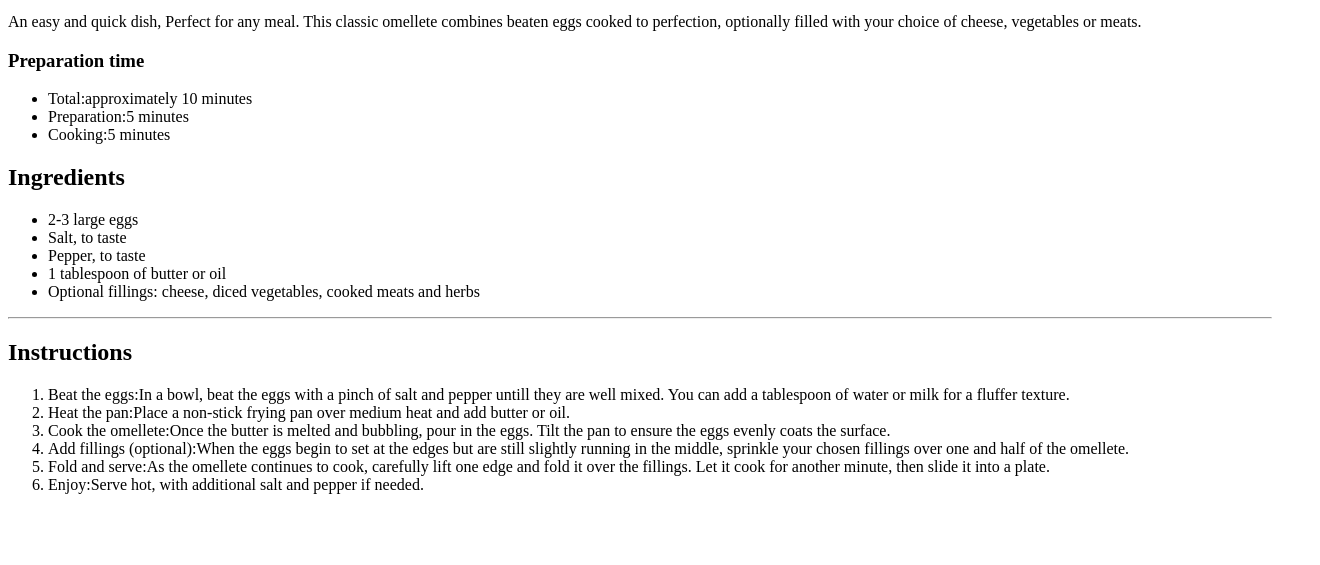
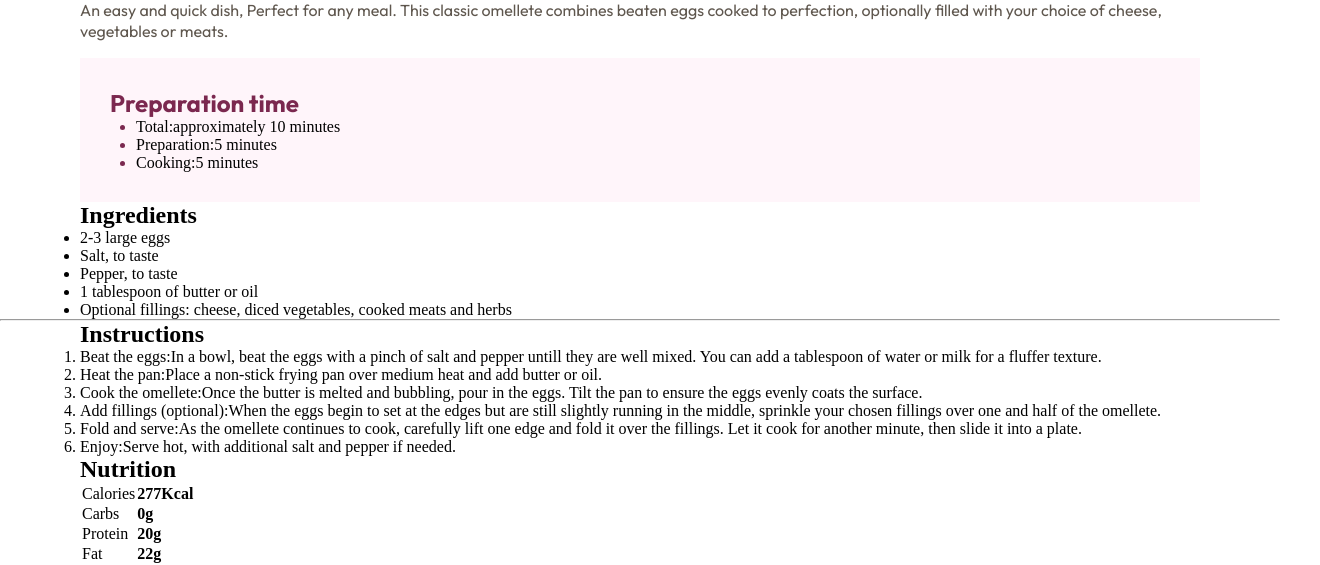
Before and after one commit to Eggys321/omelette-recipe-page, a plain HTML site: page index.html in a window 1280 px wide. Shown: the part 666-1231 px from the top of the page, 1320 px wide, since content can reach past the window. Before the commit the page ends 1176 px from the top, so only its background shows below. Drawn offline with Linux system fonts and the light colour scheme.

Commit message:
fixes: styles

```diff
--- a/index.html
+++ b/index.html
@@ -8,55 +8,123 @@
       href="assets/favicon-32x32.png"
       type="image/x-icon"
     />
+    <link rel="stylesheet" href="style.css">
     <title>omelette-receipe-page</title>
   </head>
   <body>
-    <main>
+    <main class="main-wrapper">
       <!-- section-1 - for omelette-img -->
-      <section>
+      <section class="section-1">
         <img src="assets/image-omelette.jpeg" alt="image-omelette" />
       </section>
       <!-- section-2 -->
-      <section>
+      <section class="section-2 container">
         <h1>Simple Omelette Receipe</h1>
         <p>
           An easy and quick dish, Perfect for any meal. This classic omellete
           combines beaten eggs cooked to perfection, optionally filled with your
           choice of cheese, vegetables or meats.
         </p>
-        <div>
+        <div class="section-2-div">
           <h3>Preparation time</h3>
           <ul>
-                <li> <span>Total:</span>approximately 10 minutes</li>
-                <li> <span>Preparation:</span>5 minutes</li>
-                <li> <span>Cooking:</span>5 minutes</li>
+            <li><span>Total:</span>approximately 10 minutes</li>
+            <li><span>Preparation:</span>5 minutes</li>
+            <li><span>Cooking:</span>5 minutes</li>
           </ul>
         </div>
       </section>
       <!-- section-3 - ingredients -->
-       <section>
+      <section class="container">
         <h2>Ingredients</h2>
         <ul>
           <li>2-3 large eggs</li>
           <li>Salt, to taste</li>
           <li>Pepper, to taste</li>
           <li>1 tablespoon of butter or oil</li>
-            <li>Optional fillings: cheese, diced vegetables, cooked meats and herbs</li>
+          <li>
+            Optional fillings: cheese, diced vegetables, cooked meats and herbs
+          </li>
         </ul>
       </section>
-       <hr>
+      <hr />
       <!-- section-4 - instructions -->
-        <section>
+      <section class="container">
         <h2>Instructions</h2>
         <ol>
-                <li><span>Beat the eggs:</span>In a bowl, beat the eggs with a pinch of salt and pepper untill they are well mixed. You can add a tablespoon of water or milk for a fluffer texture.</li>
-                <li><span>Heat the pan:</span>Place a non-stick frying pan over medium heat and add butter or oil.</li>
-                <li><span>Cook the omellete:</span>Once the butter is melted and bubbling, pour in the eggs. Tilt the pan to ensure the eggs evenly coats the surface.</li>
-                <li><span>Add fillings (optional):</span>When the eggs begin to set at the edges but are still slightly running in the middle, sprinkle your chosen fillings over one and half of the omellete.</li>
-                <li><span>Fold and serve:</span>As the omellete continues to cook, carefully lift one edge and fold it over the fillings. Let it cook for another minute, then slide it into a plate.</li>
-                <li><span>Enjoy:</span>Serve hot, with additional salt and pepper if needed.</li>
+          <li>
+            <span>Beat the eggs:</span>In a bowl, beat the eggs with a pinch of
+            salt and pepper untill they are well mixed. You can add a tablespoon
+            of water or milk for a fluffer texture.
+          </li>
+          <li>
+            <span>Heat the pan:</span>Place a non-stick frying pan over medium
+            heat and add butter or oil.
+          </li>
+          <li>
+            <span>Cook the omellete:</span>Once the butter is melted and
+            bubbling, pour in the eggs. Tilt the pan to ensure the eggs evenly
+            coats the surface.
+          </li>
+          <li>
+            <span>Add fillings (optional):</span>When the eggs begin to set at
+            the edges but are still slightly running in the middle, sprinkle
+            your chosen fillings over one and half of the omellete.
+          </li>
+          <li>
+            <span>Fold and serve:</span>As the omellete continues to cook,
+            carefully lift one edge and fold it over the fillings. Let it cook
+            for another minute, then slide it into a plate.
+          </li>
+          <li>
+            <span>Enjoy:</span>Serve hot, with additional salt and pepper if
+            needed.
+          </li>
         </ol>
+        <!-- section-5 - Nutrition-->
+        <section>
+          <h2>Nutrition</h2>
+          <table>
+            <!-- <thead>
+              <th>Name</th>
+              <th>Subject</th>
+            </thead> -->
+            <tbody>
+              <tr>
+                <td>Calories</td>
+                <td><strong> 277Kcal</strong></td>
+              </tr>
+              <tr>
+                <td>Carbs</td>
+                <td><strong> 0g</strong></td>
+              </tr>
+              <tr>
+                <td>Protein</td>
+                <td><strong> 20g</strong></td>
+              </tr>
+              <tr>
+                <td>Fat</td>
+                <td><strong> 22g</strong></td>
+              </tr>
+            </tbody>
+          </table>
+        </section>
       </section>
     </main>
   </body>
+  <!-- <nav>
+    <ul>
+      <li></li>
+    </ul>
+  </nav>
+  <header>
+    <h2>Lorem ipsum, dolor sit amet consectetur adipisicing elit. Illum, doloremque?</h2>
+  </header>
+  <main>
+    <section></section>
+    <section></section>
+    <section></section>
+    <section></section>
+  </main>
+  <footer></footer> -->
 </html>
--- a/style.css
+++ b/style.css
@@ -0,0 +1,76 @@
+@import url('https://fonts.googleapis.com/css2?family=Young+Serif&display=swap');
+@import url('https://fonts.googleapis.com/css2?family=Outfit:wght@100..900&display=swap');
+
+*{
+    padding: 0;
+    margin: 0;
+    box-sizing: border-box;
+}
+
+:root{
+    --white:hsl(0, 0%, 100%);
+    --stone-100:hsl(30, 54%, 90%);
+    --stone-150:hsl(30, 18%, 87%);
+    --stone-600:hsl(30, 10%, 34%);
+    --stone-900:hsl(24, 5%, 18%);
+    --brown-800:hsl(14, 45%, 36%);
+    --rose-800:hsl(332, 51%, 32%);
+    --rose-50:hsl(330, 100%, 98%);
+    --ff-young-serif:"Young Serif", serif;
+    --ff-outfit:"Outfit", serif;
+}
+
+body{
+    display: flex;
+    justify-content: center;
+    align-items: center;
+    min-height: 100vh;
+}
+/* utils */
+.container{
+    max-width: 90%;
+    /* border: 1px solid red; */
+    margin: auto;
+    padding: 0 1rem;
+}
+/* section-1 */
+.section-1 img{
+    max-width: 100%;
+}
+
+/* section-2 */
+.section-2 h1{
+    font-family: var(--ff-young-serif);
+    font-weight: 400;
+    font-size: 2rem;
+    color: var(--stone-900);
+    padding: 1rem 0;
+}
+.section-2 p{
+    font-size: 16px;
+    font-family: var(--ff-outfit);
+    color: var(--stone-600);
+    font-weight: 400;
+    padding-bottom: 1rem;
+    line-height: 1.3rem;
+}
+
+.section-2-div{
+    background-color: var(--rose-50);
+    padding:30px;
+}
+
+.section-2-div h3{
+    font-family: var(--ff-outfit);
+    font-weight: 700;
+    font-size: 1.5rem;
+    color: var(--rose-800);
+    border-radius: 10px;
+}
+
+.section-2-div ul li::marker{
+    color: var(--rose-800);
+}
+.section-2-div ul{
+    padding: 0 26px;
+}
```
Lines whose indentation alone changed are shown as unchanged.
